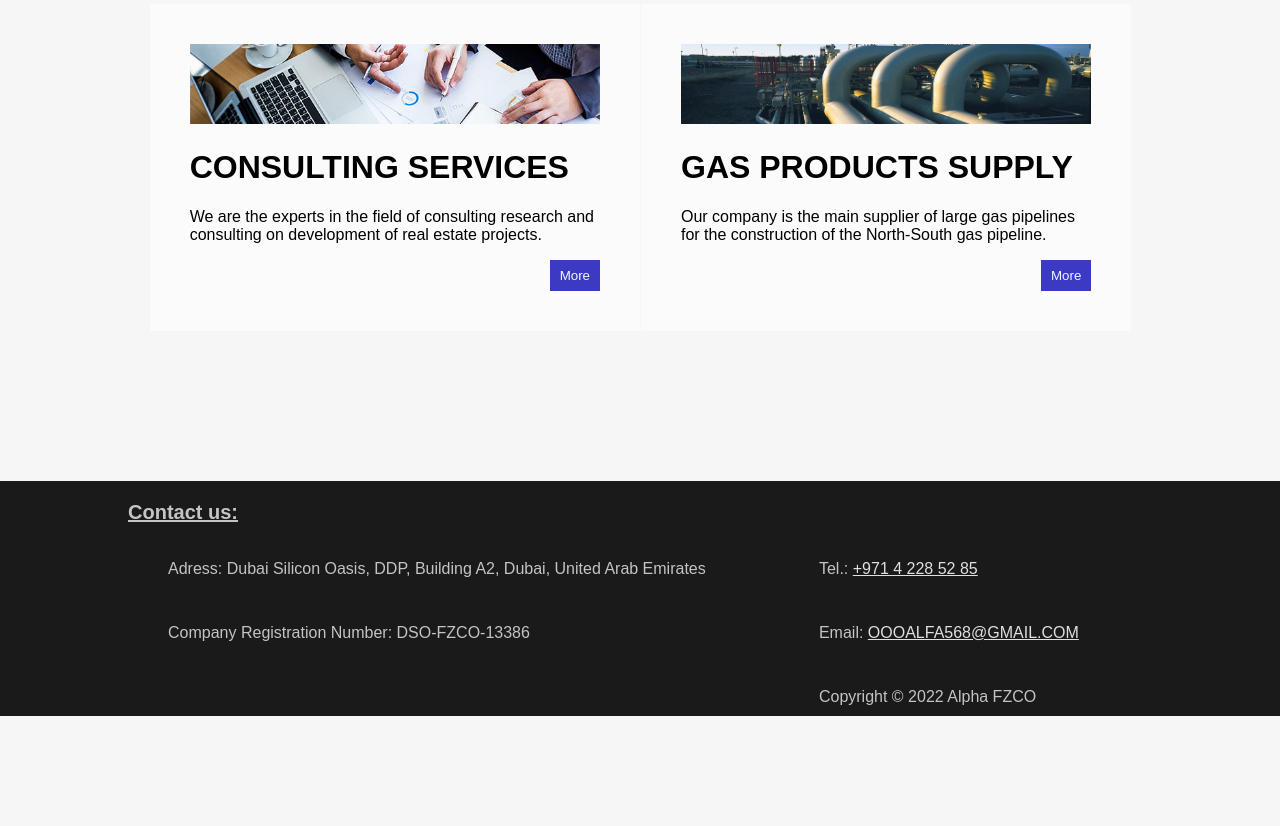
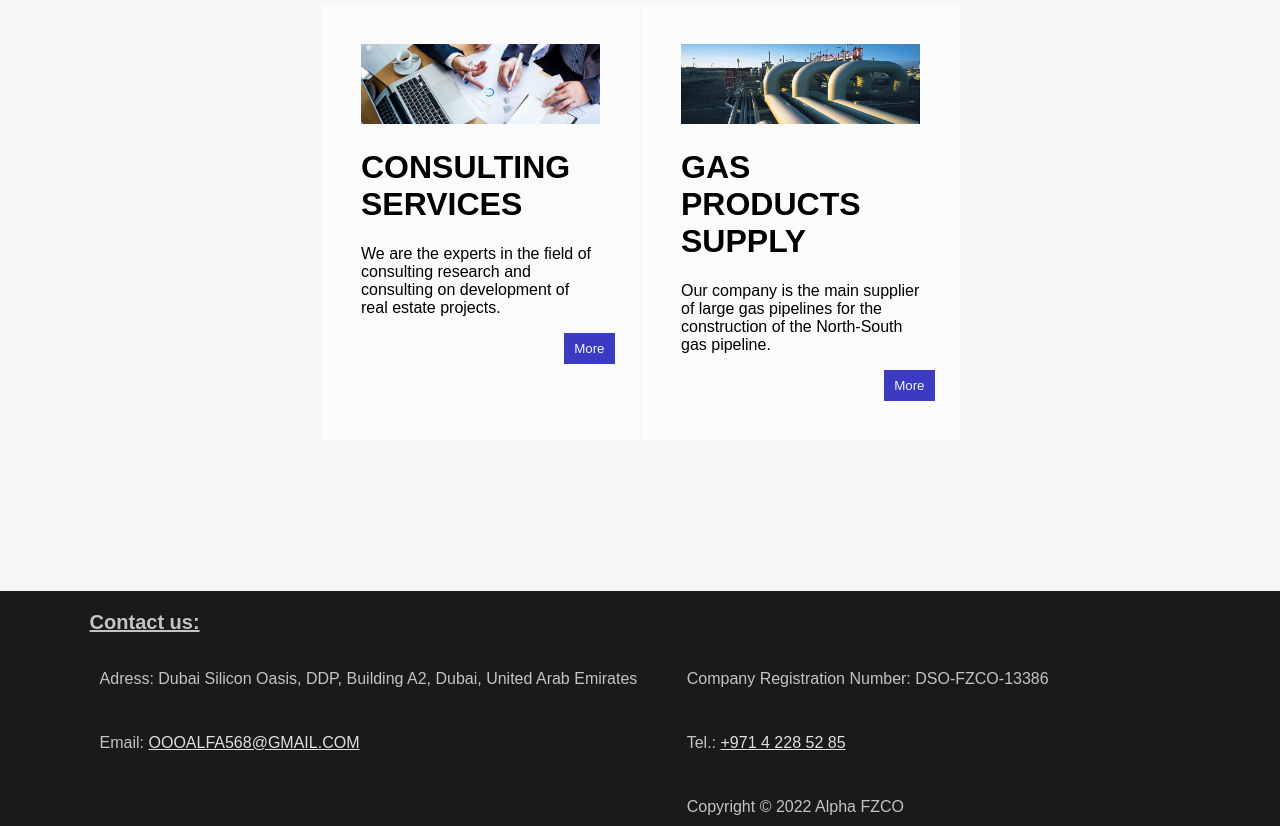
Before and after one commit to RosSample/alphafzco, a plain HTML site: page index.html in a window 1280 px wide. Shown: the part 592-1418 px from the top of the page. Before the commit the page ends 1308 px from the top, so only its background shows below. Drawn offline with Linux system fonts and the light colour scheme.

Commit message:
media addition

```diff
--- a/index.html
+++ b/index.html
@@ -6,6 +6,7 @@
     <link rel="icon" type="image/x-icon" href="favicon.ico">
     <title>Alpha FZCO</title>
     <link rel="stylesheet" type="text/css" href="styles.css"/>
+    <link rel="stylesheet" type="text/css" href="media.css"/>
     <script src="script.js"></script>
 </head>
 <body>
@@ -61,11 +62,11 @@
     </div>
     <div class="footer">
         <strong>Contact us:</strong>
-        <p id="g21">Adress: Dubai Silicon Oasis, DDP, Building A2, Dubai, United Arab Emirates</p>
-        <p id="g22">Tel.: <a href="tel:+97142285285">+971 4 228 52 85</a></p>
-        <p id="g31">Company Registration Number: DSO-FZCO-13386</p>
-        <p id="g32">Email: <a href="mailto:oooalfa568@gmail.com">OOOALFA568@GMAIL.COM</a></p>
-        <p id="g42">Copyright © 2022 Alpha FZCO</p>
+        <p id="adress">Adress: Dubai Silicon Oasis, DDP, Building A2, Dubai, United Arab Emirates</p>
+        <p id="tel">Tel.: <a href="tel:+97142285285">+971 4 228 52 85</a></p>
+        <p id="crn">Company Registration Number: DSO-FZCO-13386</p>
+        <p id="mail">Email: <a href="mailto:oooalfa568@gmail.com">OOOALFA568@GMAIL.COM</a></p>
+        <p id="cr">Copyright © 2022 Alpha FZCO</p>
     </div>
 </body>
 </html>
--- /dev/null
+++ b/media.css
@@ -0,0 +1,6 @@
+/* Medium devices (landscape tablets, 768px and up) */
+@media (max-width: 768px) {
+    .box {
+        flex-direction: column;
+    }
+}
--- a/styles.css
+++ b/styles.css
@@ -126,7 +126,7 @@ button {
     color: aliceblue;
     border: none;
     padding: 8px 10px;
-    margin-left: 360px;
+    margin-left: 85%;
 }
 button:hover {
     background-color: #5e5cd4;
@@ -162,15 +162,16 @@ button:hover {
     align-self: center;
 }
 .footer {
+    font-size: 1em;
     color: rgb(196, 196, 196);
     display: grid;
     background-color: #1a1a1a;
     bottom: 0;
-    padding-left: 10%;
-    padding-right: 10%;
+    padding-left: 7%;
+    padding-right: 15%;
 }
 .footer p {
-    padding-left: 40px;
+    padding-left: 10px;
     padding-top: 20px;
     padding-bottom: 10px;
     color: rgb(196, 196, 196);
@@ -185,18 +186,19 @@ button:hover {
 .footer a {
     color: rgb(224, 224, 224);
 }
-.footer #g21 {
+.footer #adress {
     grid-row: 2; grid-column: 1;
 }
-.footer #g22 {
+.footer #tel {
+    grid-row: 3; grid-column: 2;
+}
+.footer #crn {
     grid-row: 2; grid-column: 2;
 }
-.footer #g31 {
+.footer #mail {
+    word-break: break-all;
     grid-row: 3; grid-column: 1;
 }
-.footer #g32 {
-    grid-row: 3; grid-column: 2;
-}
-.footer #g42 {
+.footer #cr {
     grid-row: 4; grid-column: 2;
 }
```
